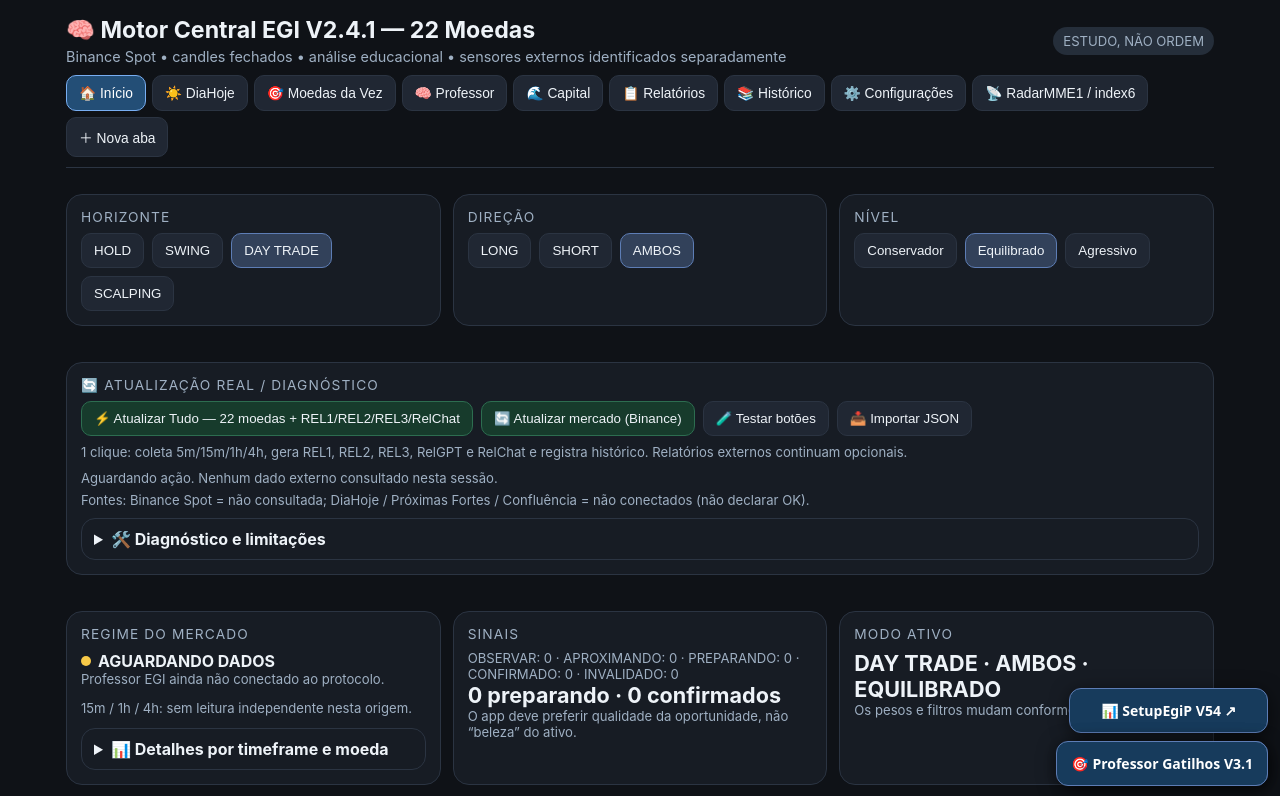
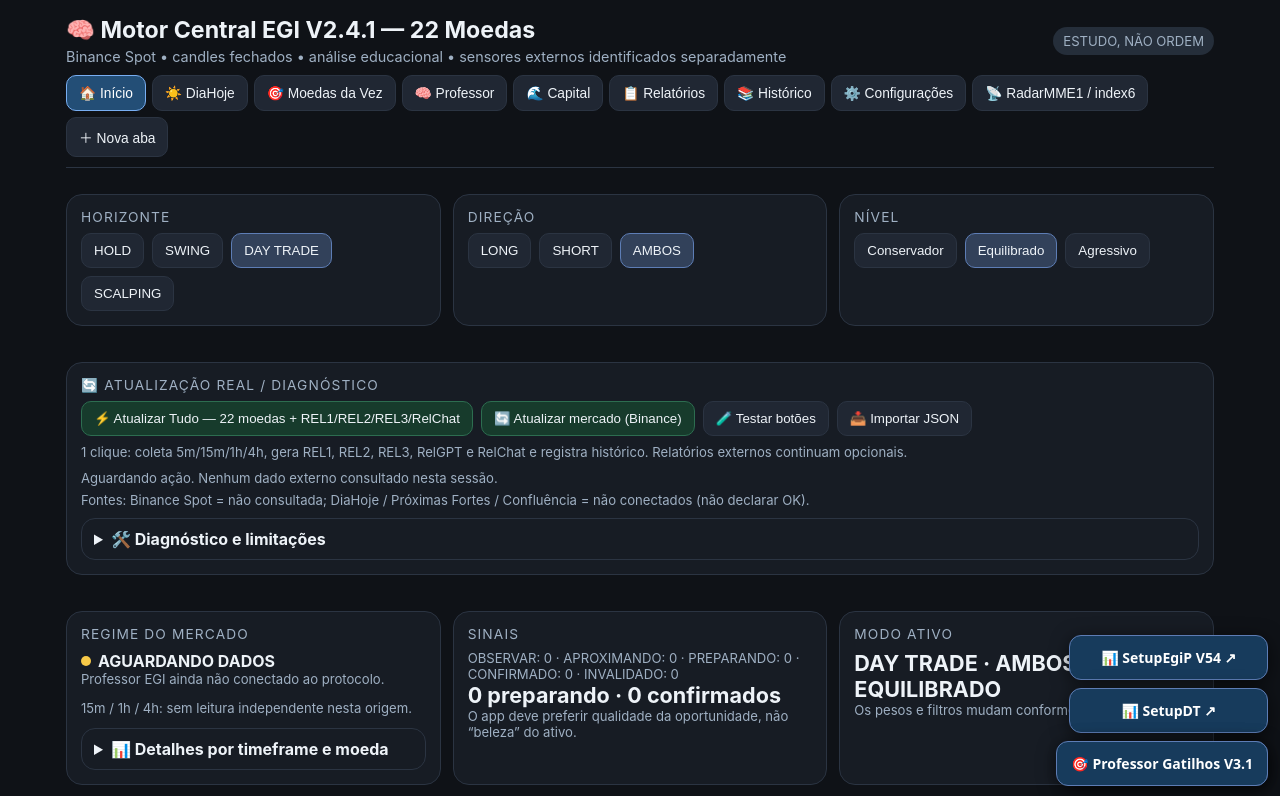
Before and after one commit to Egiepxy/DiaHoje, a website: page index.html in a window 1280 px wide. Shown: the top 796 px of the page. Drawn offline with Linux system fonts and the light colour scheme.

Commit message:
Adicionar atalho SetupDT Render no painel DiaHoje

```diff
--- a/index.html
+++ b/index.html
@@ -1051,6 +1051,7 @@ loadHistory();
 <!-- Atalhos fixos: preservam o Motor Central e funcionam no celular -->
 <nav class="egi-quick-launch" aria-label="Abrir aplicativos EGI">
   <a href="./apps/SetupEgiP_V54_OIL_Arrancada_Exaustao_Reversao.html" target="_blank" rel="noopener noreferrer" title="Abrir SetupEgiP V54 em outra aba">📊 SetupEgiP V54 ↗</a>
+  <a href="https://setupdt.onrender.com/" target="_blank" rel="noopener noreferrer" title="Abrir SetupDT no Render">📊 SetupDT ↗</a>
   <a href="./apps/Grafico_Inteligente_EGI_V1_8.html" target="_blank" rel="noopener noreferrer" title="Abrir Gráfico Inteligente EGI V1.8">📈 Gráfico Inteligente ↗</a>
 </nav>
 <div class="egi-quick-launch"><a href="apps/EGI_Integrado_Professor_Gatilhos_V3_1.html" target="_blank" rel="noopener" title="Abrir Professor EGI Integrado V3.1">🎯 Professor Gatilhos V3.1</a></div></body>
```
